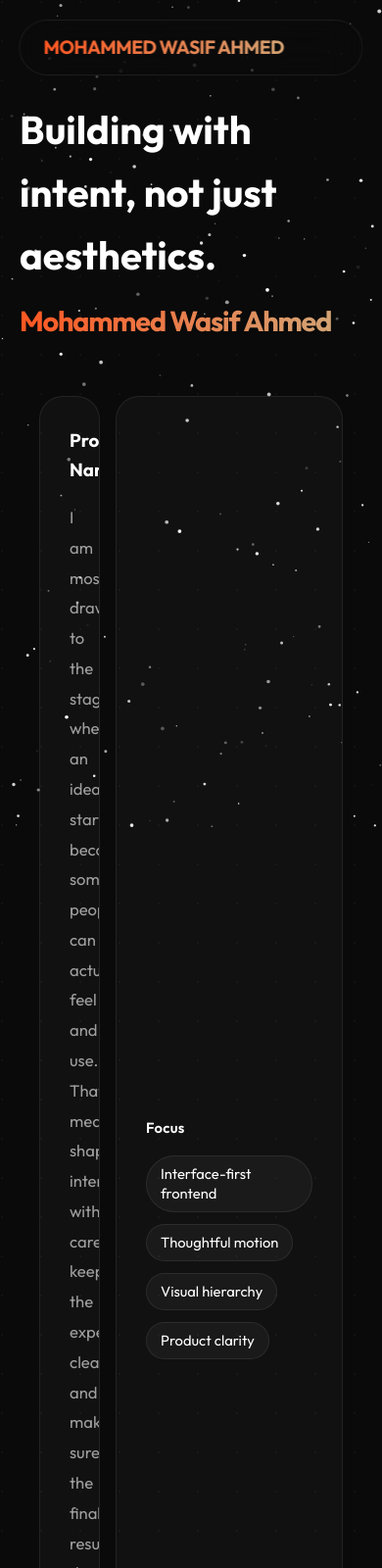
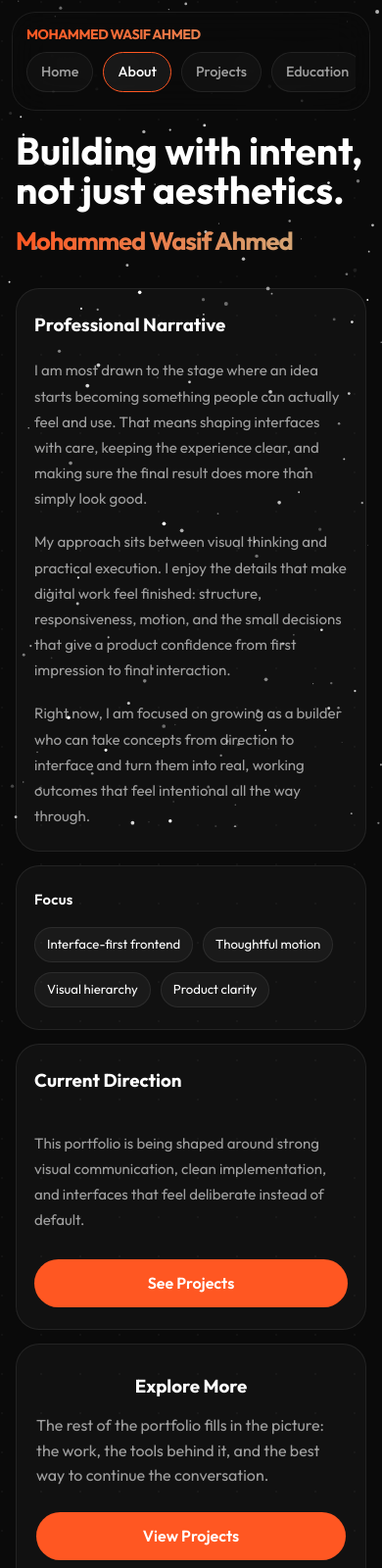
Before and after one commit to Praisser/Portfolio, a website built with Vite: page about.html in a window 390 px wide. Shown: the top 1600 px of the page at 98% size. Built offline with nearby package versions, Linux system fonts and the light colour scheme.

Commit message:
Improve mobile layout for about and skills pages

```diff
--- a/src/style.css
+++ b/src/style.css
@@ -698,16 +698,114 @@ footer {
 
 /* Responsive */
 @media (max-width: 768px) {
+  nav {
+    top: 12px;
+    width: calc(100% - 24px);
+    padding: 14px;
+    border-radius: 24px;
+    flex-direction: column;
+    align-items: flex-start;
+    gap: 12px;
+  }
+
+  .logo {
+    width: 100%;
+    font-size: 0.95rem;
+    line-height: 1.15;
+  }
+
   .nav-links {
-    display: none; /* Add a mobile menu later if needed */
+    display: flex;
+    width: 100%;
+    gap: 10px;
+    overflow-x: auto;
+    padding-bottom: 4px;
+    scroll-snap-type: x proximity;
+    -ms-overflow-style: none;
+    scrollbar-width: none;
+  }
+
+  .nav-links::-webkit-scrollbar {
+    display: none;
+  }
+
+  .nav-links a {
+    flex: 0 0 auto;
+    white-space: nowrap;
+    padding: 8px 14px;
+    border-radius: 999px;
+    border: 1px solid var(--glass-border);
+    background: var(--glass-bg);
+    scroll-snap-align: start;
+  }
+
+  .nav-links a.active {
+    border-color: var(--accent-primary);
+    background: var(--glass-hover);
+  }
+
+  .container {
+    padding: 134px 16px 72px;
   }
 
   .bento-grid {
-    grid-template-columns: 1fr;
+    grid-template-columns: minmax(0, 1fr);
+    gap: 14px;
+    padding: 0;
+  }
+
+  .bento-grid > * {
+    grid-column: 1 / -1 !important;
+    grid-row: auto !important;
+  }
+
+  .bento-card {
+    padding: 22px 18px;
+  }
+
+  footer {
+    margin-top: 72px;
+    padding: 28px 0;
+    flex-direction: column;
+    align-items: flex-start;
+    gap: 14px;
+  }
+
+  .social-list {
+    flex-wrap: wrap;
+    gap: 14px;
+  }
+
+  .section-header {
+    margin-bottom: 32px;
+  }
+
+  .section-header h2 {
+    font-size: clamp(2rem, 10vw, 2.65rem);
+    line-height: 1.02;
   }
 
   .hero h1 {
-    font-size: 3.5rem;
+    font-size: clamp(2.9rem, 16vw, 4.5rem);
+  }
+
+  .about-header {
+    margin-bottom: 28px;
+  }
+
+  .about-copy {
+    font-size: 0.98rem;
+    line-height: 1.74;
+  }
+
+  .about-chip-list {
+    gap: 10px;
+  }
+
+  .about-chip {
+    min-height: 36px;
+    padding: 7px 12px;
+    font-size: 0.86rem;
   }
 
   .about-connect-card {
@@ -720,6 +818,12 @@ footer {
 
   .about-actions {
     justify-content: flex-start;
+  }
+
+  .about-actions .btn,
+  .about-inline-cta {
+    width: 100%;
+    text-align: center;
   }
 
   .education-header {
@@ -802,6 +906,49 @@ footer {
   .education-copy {
     font-size: 0.94rem;
     line-height: 1.68;
+  }
+
+  .modal-content {
+    width: calc(100% - 24px);
+    max-height: calc(100svh - 24px);
+    padding: 28px 18px 22px;
+    overflow-y: auto;
+  }
+
+  .close-btn {
+    top: 14px;
+    right: 14px;
+  }
+}
+
+@media (max-width: 560px) {
+  nav {
+    gap: 10px;
+  }
+
+  .logo {
+    font-size: 0.88rem;
+  }
+
+  .hero h1 {
+    font-size: clamp(2.5rem, 18vw, 3.7rem);
+  }
+
+  .about-name {
+    font-size: 1.6rem;
+  }
+
+  .about-copy {
+    font-size: 0.94rem;
+  }
+
+  .about-chip {
+    font-size: 0.82rem;
+    line-height: 1.3;
+  }
+
+  .about-connect-card {
+    padding: 28px 20px !important;
   }
 }
 
```
Also changed, not shown: skills.html (+58 -5 lines).
